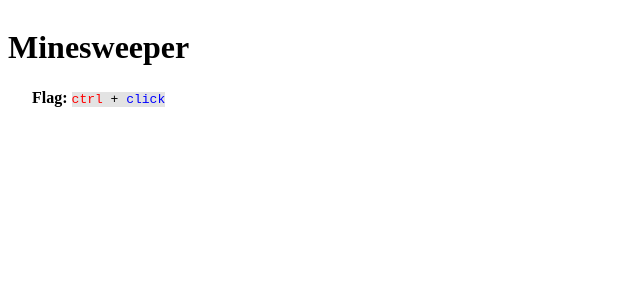
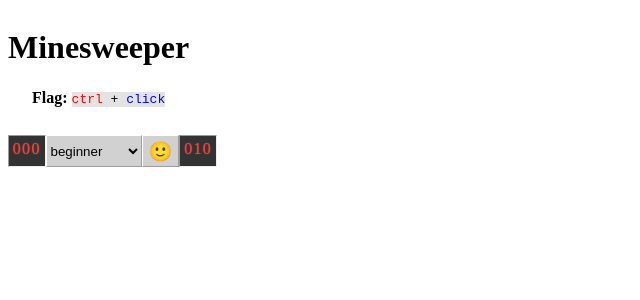
Before and after one commit to SorinC6/Minesweeper-Game, a React app: page / in a window 1280 px wide. Shown: the top 300 px of the page, without its empty margins (0-640 px from the left). Built offline with nearby package versions, Linux system fonts and the light colour scheme.

Commit message:
added scoreboard component

```diff
--- a/src/App.tsx
+++ b/src/App.tsx
@@ -1,13 +1,15 @@
 import React, { FC } from 'react';
 import { Top } from './components/Top';
+import { Scoreboard } from './components/Scoreboard';
 
 const App: FC = () => {
   return (
-    <div>
+    <>
       <Top feature="Flag" firstAction="ctrl" secondAction="click">
         Minesweeper
       </Top>
-    </div>
+      <Scoreboard time="000" levels={['beginner', 'intermediate', 'expert']} mines="010" onReset={() => null} />
+    </>
   );
 };
 
--- /dev/null
+++ b/src/components/Scoreboard/Scoreboard.tsx
@@ -0,0 +1,41 @@
+import React, { FC } from 'react';
+import styled from '@emotion/styled';
+
+import { Counter } from './Counter';
+import { Level } from './Level';
+import { Reset } from './Reset';
+
+export interface ScoreboardProps {
+  /**
+   * Timer
+   */
+  time: string;
+  /**
+   * Possible game scenarios
+   */
+  levels: string[];
+  /**
+   * Action handler when the GameReset button is clicked
+   */
+  onReset: () => void;
+  /**
+   * Bombs in the field
+   */
+  mines: string;
+}
+
+export const Scoreboard: FC<ScoreboardProps> = ({ time, levels, mines, onReset }) => (
+  <Wrapper>
+    <Counter>{time}</Counter>
+    <Level>{levels}</Level>
+    <Reset onReset={onReset} />
+    <Counter>{mines}</Counter>
+  </Wrapper>
+);
+
+const Wrapper = styled.div`
+  display: flex;
+  width: max-content;
+  padding-bottom: 2vw;
+  justify-content: space-between;
+`;
--- /dev/null
+++ b/src/components/Scoreboard/index.tsx
@@ -0,0 +1 @@
+export { Scoreboard } from './Scoreboard';
```
Also changed, not shown: 1 other file (tests, documents, lock files or other folders).
